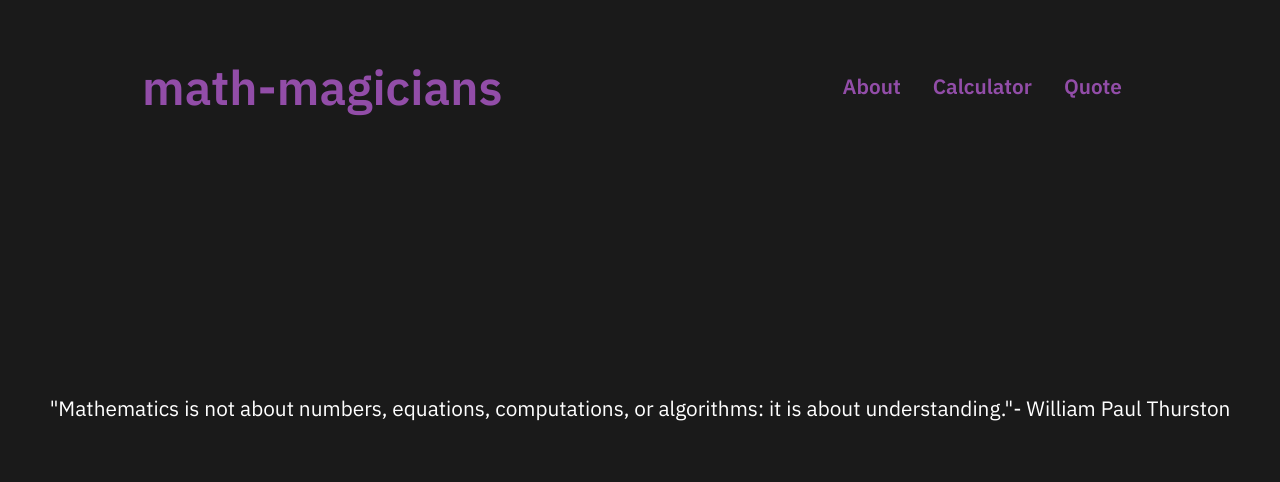
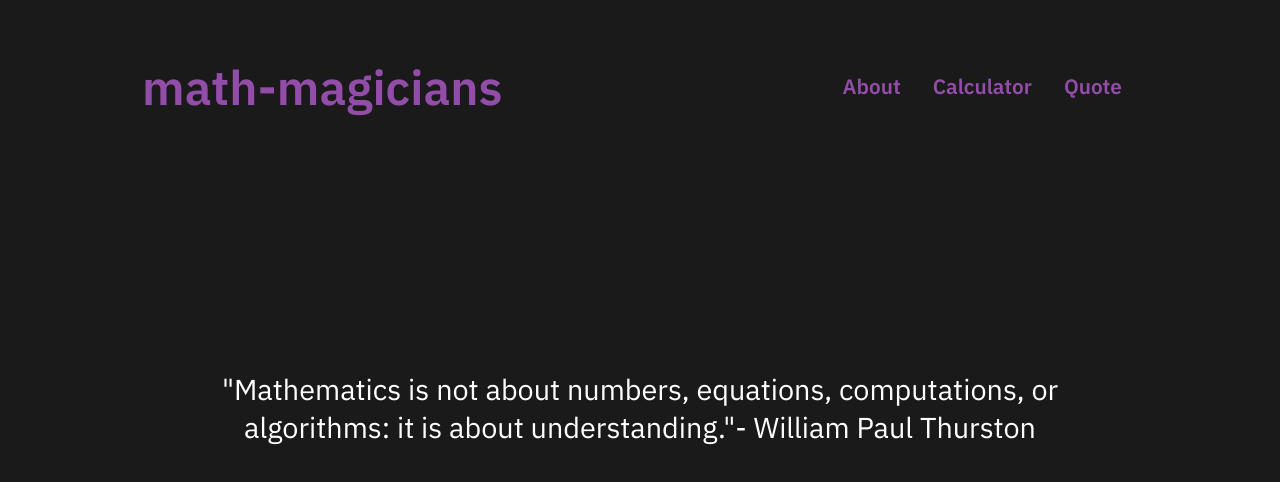
Before and after one commit to melaniesigrid/math-magicians, a React (Create React App) app: page /Quote in a window 1280 px wide. Shown: the top 482 px of the page. Built offline with nearby package versions, Linux system fonts and the light colour scheme.

Commit message:
Edit quote width

```diff
--- a/src/pages/Quote.js
+++ b/src/pages/Quote.js
@@ -3,15 +3,18 @@ import React from 'react';
 const Quote = () => {
   const quoteStyle = {
     color: 'white',
-    fontSize: '1.3rem',
+    fontSize: '1.8rem',
+    width: '70vw',
+    textAlign: 'center',
   };
 
   return (
     <p style={quoteStyle}>
-      "Mathematics is not about numbers, equations, computations, or algorithms: it is about understanding."
+      &quot;Mathematics is not about numbers,
+      equations, computations, or algorithms: it is about understanding.&quot;
       <span>- William Paul Thurston</span>
     </p>
-  )
-}
+  );
+};
 
 export default Quote;
```
